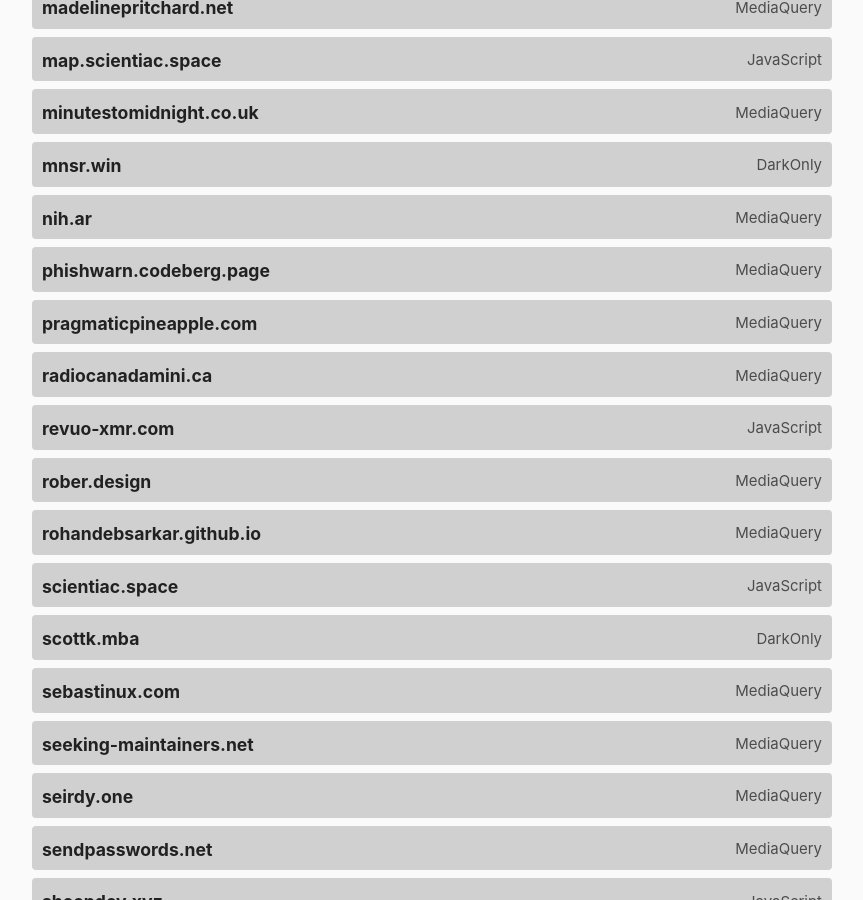
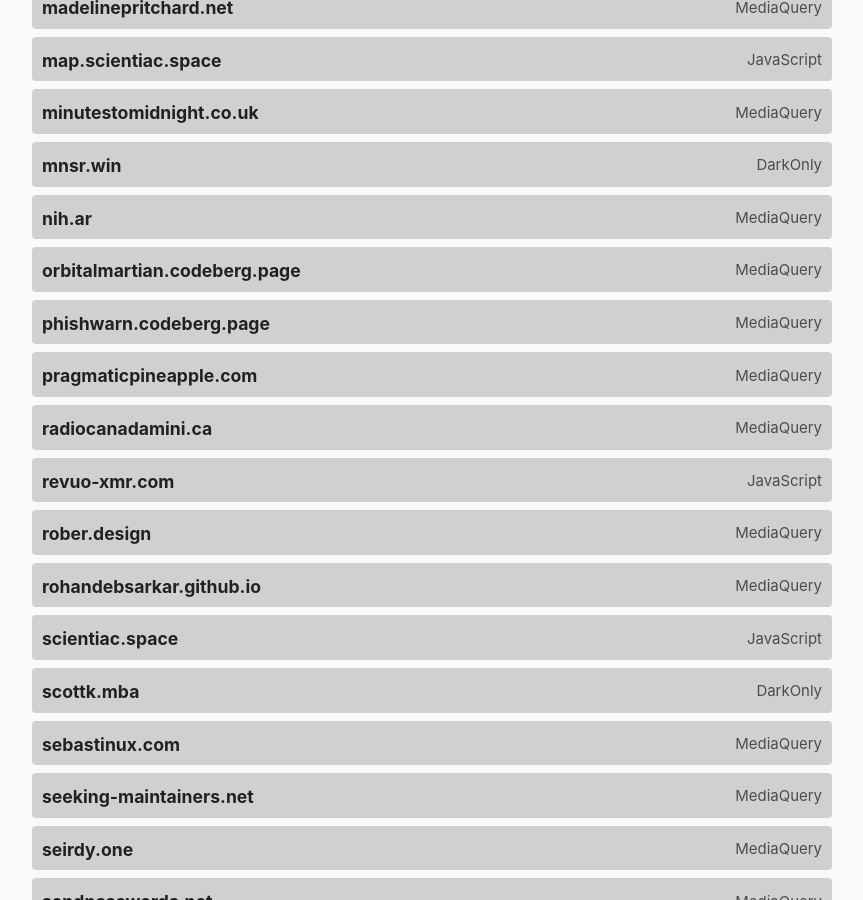
Before and after one commit to garritfra/darktheme.club, a Jekyll site: the page built from index.md, in a window 1280 px wide and 900 px high, scrolled down 3689 px. Shown: the whole window, without its empty margins (208-1071 px from the left). Built offline with Jekyll 4.4.1, drawn with Linux system fonts in a browser that asks for light colours.

Commit message:
Update sites.yml

```diff
--- a/_data/sites.yml
+++ b/_data/sites.yml
@@ -313,6 +313,11 @@
   method: mediaquery
   last_checked: 2022-10-23
 
+- domain: orbitalmartian.codeberg.page
+  url: https://orbitalmartian.codeberg.page/
+  method: mediaquery
+  last_checked: 2023-11-19
+
 - domain: phishwarn.codeberg.page
   url: https://phishwarn.codeberg.page/
   method: mediaquery
```
